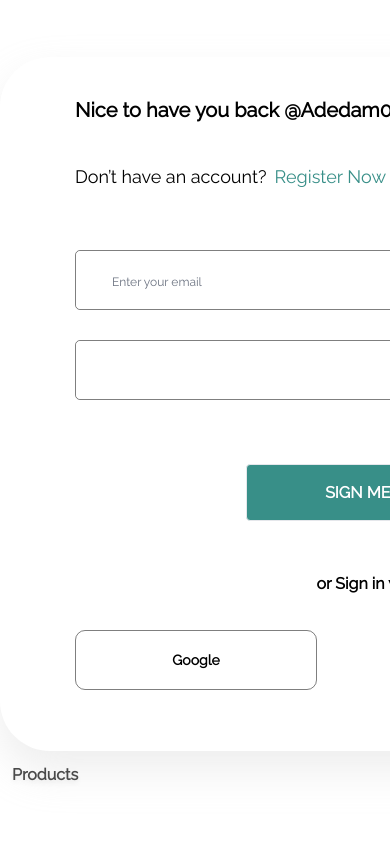
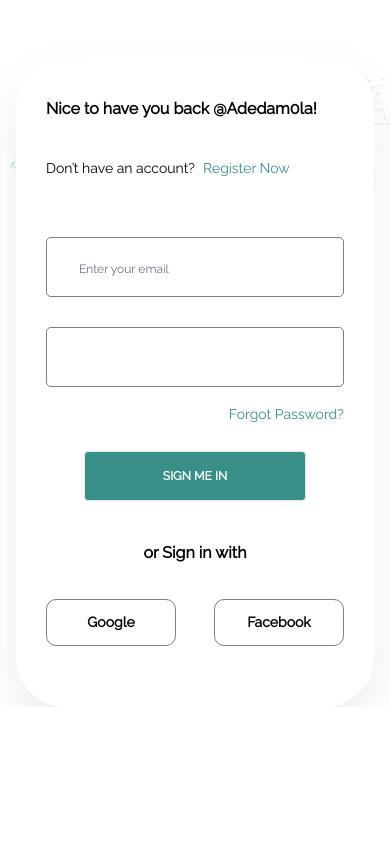
Before and after one commit to nkemjikaobi/cryp-gateway, a Next.js app: page /auth/sign-in in a window 390 px wide. Shown: the top 844 px of the page. Built offline with nearby package versions, Linux system fonts and the light colour scheme.

Commit message:
mobile responsiveness sign in

```diff
--- a/src/components/modules/SignInPage/SignInPage.tsx
+++ b/src/components/modules/SignInPage/SignInPage.tsx
@@ -1,15 +1,13 @@
 import React from "react";
 
-import MobileFooter from "@components/layouts/MobileFooter/MobileFooter";
 import Login from "@components/organisms/SignInPage/Login/Login";
 
 const SignInPage = () => {
   return (
     <div className="text-black ">
-      <div className="max-w-[90rem] mx-auto bg-authDoodles bg-cover bg-no-repeat">
+      <div className="max-w-[90rem] mx-auto bg-authDoodlesMobile tablet:bg-authDoodles bg-cover bg-no-repeat">
         <Login />
       </div>
-      <MobileFooter />
     </div>
   );
 };
--- a/src/components/organisms/SignInPage/Login/Login.tsx
+++ b/src/components/organisms/SignInPage/Login/Login.tsx
@@ -14,9 +14,9 @@ const Login = () => {
 
   return (
     <>
-      <div className="bg-white pt-[40px] px-[75px] pb-[61px] w-[736px] mx-auto mt-[57px] rounded-[50px] shadow-auth">
-        <h3 className="text-20 font-semibold">Nice to have you back @Adedam0la!</h3>
-        <div className="flex items-center mt-[37px] mb-[57px] text-18 font-medium">
+      <div className="bg-white pt-[40px] px-[30px] tablet:px-[75px] pb-[61px] tablet:w-[736px] mx-[16px] tablet:mx-auto mt-[57px] rounded-[50px] shadow-auth">
+        <h3 className="text-16 tablet:text-20 font-semibold">Nice to have you back @Adedam0la!</h3>
+        <div className="flex items-center mt-[37px] mb-[57px] text-14 tablet:text-18 font-medium">
           Don’t have an account?{" "}
           <span className="text-crypGreen-800 ml-2">
             <CustomLink destination="/auth/sign-up">Register Now</CustomLink>
@@ -25,7 +25,7 @@ const Login = () => {
         <div className="relative">
           <CustomInput
             className="border border-glass-450 rounded-[5px] h-[60px] mr-4 mt-2 mb-[30px]"
-            container="px-6"
+            container="tablet:px-6"
             inputClassName="placeholder:text-xs border-black"
             name="email"
             placeholder="Enter your email"
@@ -40,13 +40,13 @@ const Login = () => {
             name="arrivalTime"
             type="password"
           />
-          <CustomLink customClass="absolute right-0 text-crypGreen-800" destination="#">
+          <CustomLink customClass="absolute right-0 text-crypGreen-800 text-14 tablet:text-base" destination="#">
             Forgot Password?
           </CustomLink>
         </div>
-        <div className="flex flex-col space-y-[51px] justify-center items-center">
+        <div className="flex flex-col space-y-[40px] tablet:space-y-[51px] justify-center items-center">
           <CustomButton
-            customClass="px-4 text-16 h-[3.75] bigLaptop:h-[5rem] mt-12"
+            customClass="px-4 text-12 tablet:text-16 h-[3.75] bigLaptop:h-[5rem] mt-12"
             handleClick={() => setShowSecurityQuestion(true)}
             size={ButtonProperties.SIZES.medium}
             title="SIGN ME IN"
@@ -56,7 +56,10 @@ const Login = () => {
         </div>
         <div className="mt-[34px] flex items-center justify-between">
           {SocialsData.map((social) => (
-            <div className="flex items-center justify-center space-x-2 cursor-pointer rounded-[10px] w-[242px] h-[60px] border border-glass-450" key={social.id}>
+            <div
+              className="flex items-center justify-center space-x-2 cursor-pointer rounded-[10px] w-[130px] tablet:w-[242px] h-[47px] tablet:h-[60px] border border-glass-450"
+              key={social.id}
+            >
               <Icon name={social.icon} />
               <p className="capitalize font-semibold text-14">{social.name}</p>
             </div>
--- a/tailwind.config.js
+++ b/tailwind.config.js
@@ -72,6 +72,7 @@ module.exports = {
         learn2: "url('/images/learn/learn2.png')",
         learn3: "url('/images/learn/learn3.png')",
         authDoodles: "url('/images/auth/auth-screen-doodles.png')",
+        authDoodlesMobile: "url('/images/auth/doodles-mobile.png')",
       },
       boxShadow: {
         acceptPayment: "0px 20px 40px rgba(156, 197, 195, 0.3)",
```
Also changed, not shown: public/images/auth/doodles-mobile.png (added).
